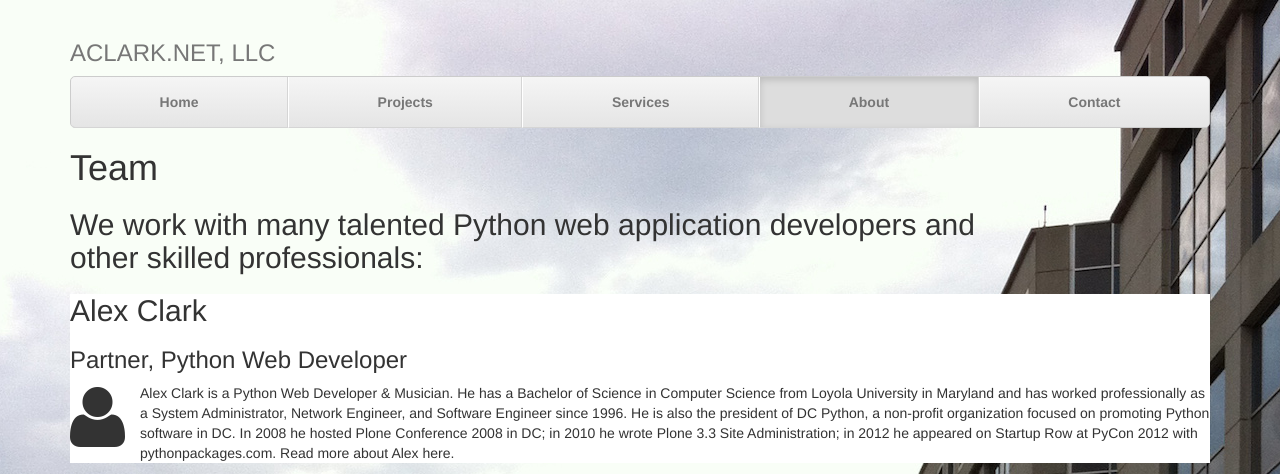
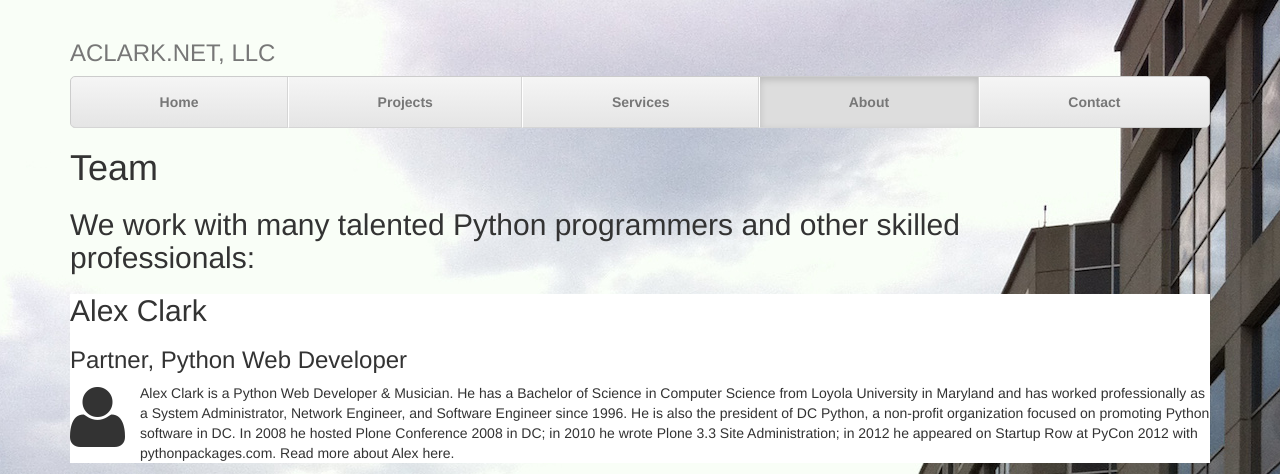
Before and after one commit to ACLARKNET/aclarknet-django, a Django app: page /about/team in a window 1280 px wide. Shown: the top 474 px of the page. Run offline with Django 3.2, Linux system fonts and the light colour scheme; data comes from the database, SQL or seed files in the repository; some libraries are stand-ins or nearby versions.

Commit message:
Update(s)

```diff
--- a/aclarknet/aclarknet/aclarknet/templates/home.html
+++ b/aclarknet/aclarknet/aclarknet/templates/home.html
@@ -50,8 +50,8 @@
 
       <!-- Jumbotron -->
       <div class="jumbotron">
-        <h1 class="bold">We develop Python web applications!</h1>
-        <p class="lead width">Create professional web services for your business efficiently, effectively and economically with open source Python software. We'll show you how…</p>
+        <h1 class="bold">We build Python web applications!</h1>
+        <p class="lead width">Create professional web applications for your business services; efficiently, effectively and economically with open source Python software. We'll show you how…</p>
         <p><a class="btn btn-lg btn-success" href="/contact" role="button">Get started today</a></p>
       </div>
 
--- a/aclarknet/aclarknet/aclarknet/templates/services.html
+++ b/aclarknet/aclarknet/aclarknet/templates/services.html
@@ -9,7 +9,7 @@
 {% endblock %}
 {% block content %}
     <h1>Services</h1>
-    <h2 class="width">We provide services related to Python web application development:</h2>
+    <h2 class="width">We provide many services related to Python web application development:</h2>
     <div class="background-white">
     {% for service in services %}
         <h2>{{ service.name }}</h2>
--- a/aclarknet/aclarknet/aclarknet/templates/team.html
+++ b/aclarknet/aclarknet/aclarknet/templates/team.html
@@ -9,7 +9,7 @@
 {% endblock %}
 {% block content %}
     <h1>Team</h1>
-    <h2 class="width">We work with many talented Python web application developers and other skilled professionals:</h2>
+    <h2 class="width">We work with many talented Python programmers and other skilled professionals:</h2>
     <div class="background-white">
     {% for member in members %}
         <h2>{{ member.name }}</h2>
```
